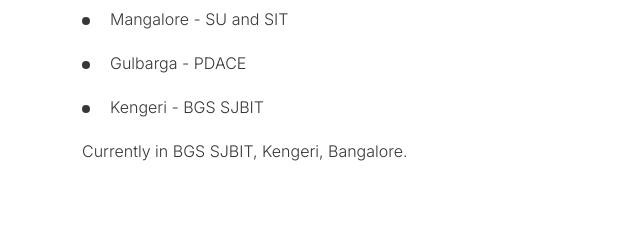
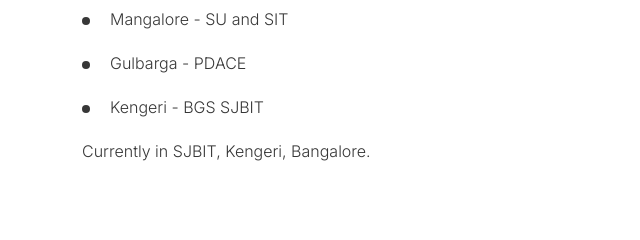
Before and after one commit to Orion021/krishnan.t, a plain HTML site: page index.html in a window 1280 px wide. Shown: the part 2360-2600 px from the top of the page, 0-640 px from the left. Drawn offline with nearby package versions, Linux system fonts and the light colour scheme.

Commit message:
Update index.html

```diff
--- a/index.html
+++ b/index.html
@@ -148,7 +148,7 @@
                   <li>Gulbarga - PDACE</li>
                   <li>Kengeri - BGS SJBIT </li>
                 </ul>
-                <p>Currently in BGS SJBIT, Kengeri, Bangalore.</p>
+                <p>Currently in SJBIT, Kengeri, Bangalore.</p>
               </section>
             </div>
         </div>
```
